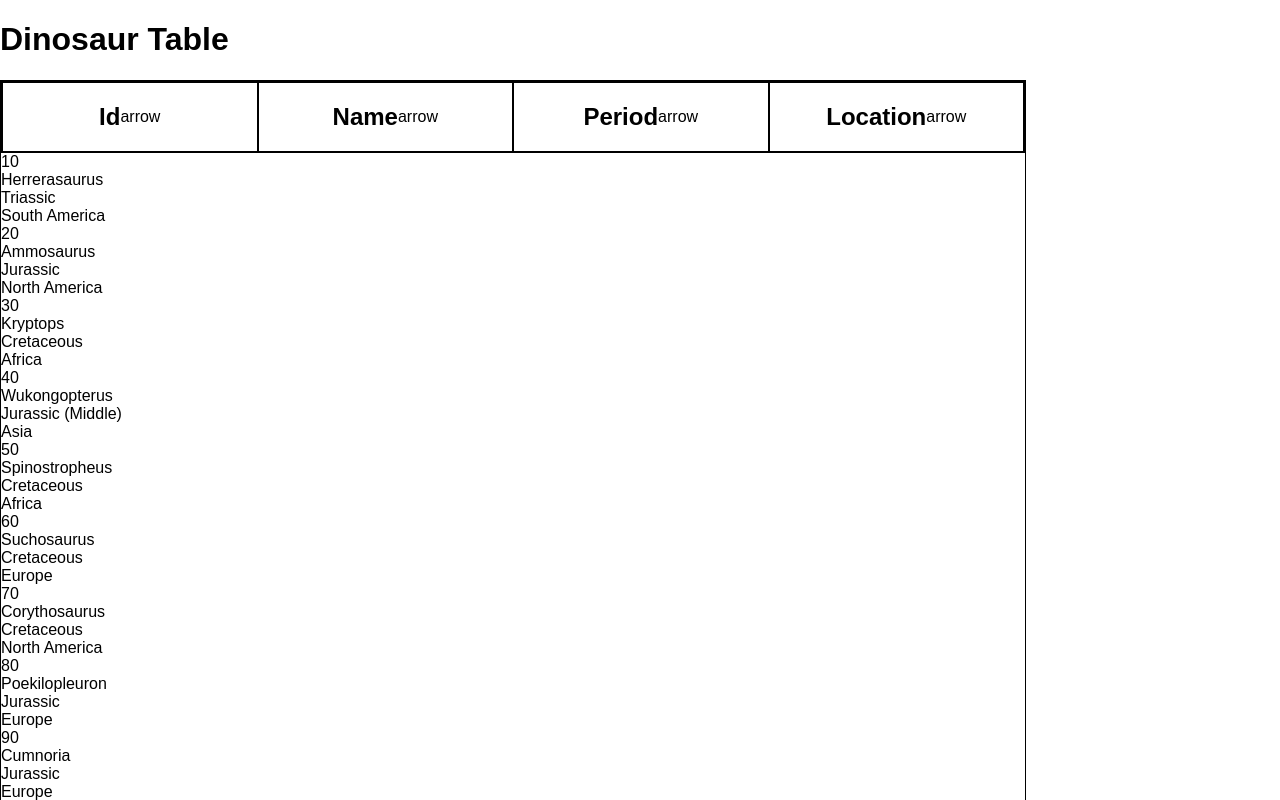
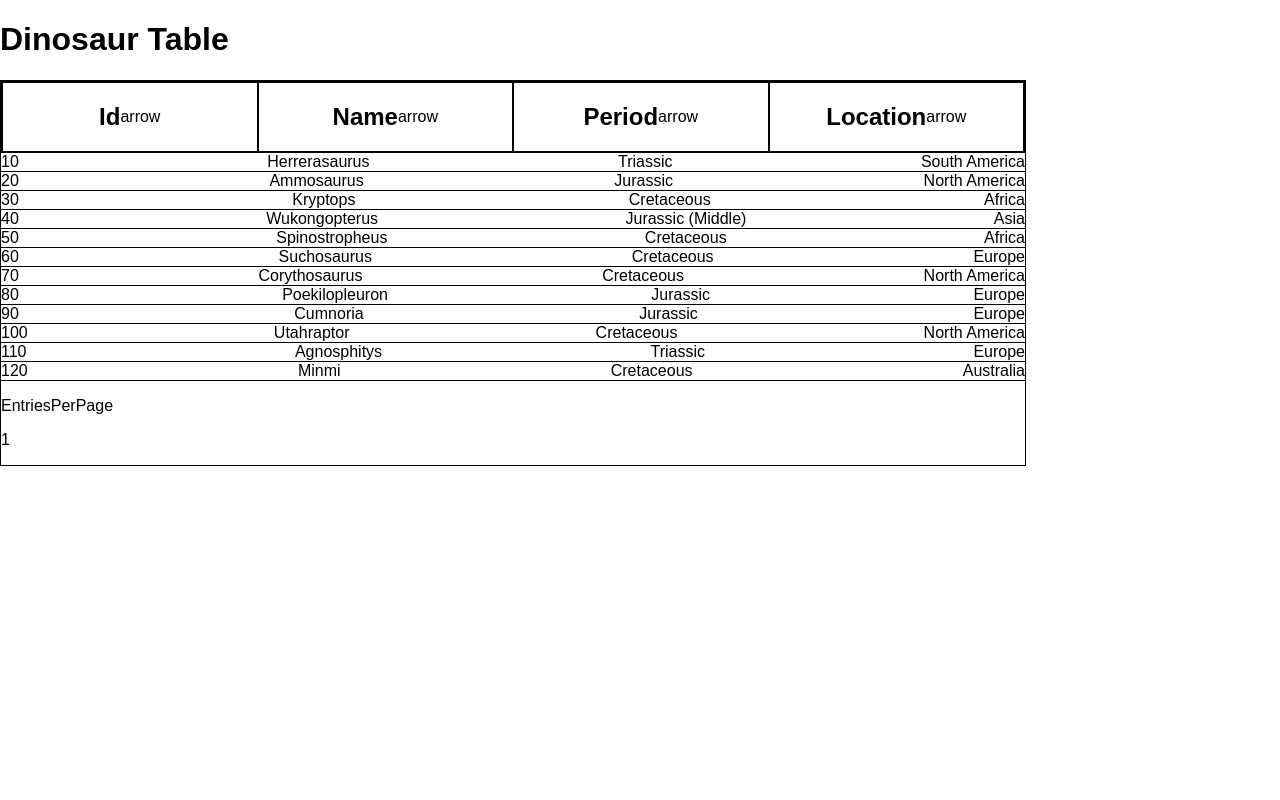
Before and after one commit to brenderbee/table-practice, a React (Create React App) app: page / in a window 1280 px wide. Shown: the top 800 px of the page. Built offline with nearby package versions, Linux system fonts and the light colour scheme.

Commit message:
Add styling to Row component.

```diff
--- /dev/null
+++ b/src/assets/css/Row.css
@@ -0,0 +1,6 @@
+.row {
+  border-bottom: 1px solid black;
+  display: flex;
+  justify-content: space-between;
+  align-items: center;
+}
--- a/src/components/Row.js
+++ b/src/components/Row.js
@@ -1,11 +1,12 @@
 import React, { Component } from 'react';
 import RowCell from './RowCell';
+import './../assets/css/Row.css';
 import PropTypes from 'prop-types';
 
 class Row extends Component {
   render() {
     return (
-      <div>
+      <div className="row">
         {this.props.rowData.map((cell, index) =>
           <RowCell
             key={index}
```
